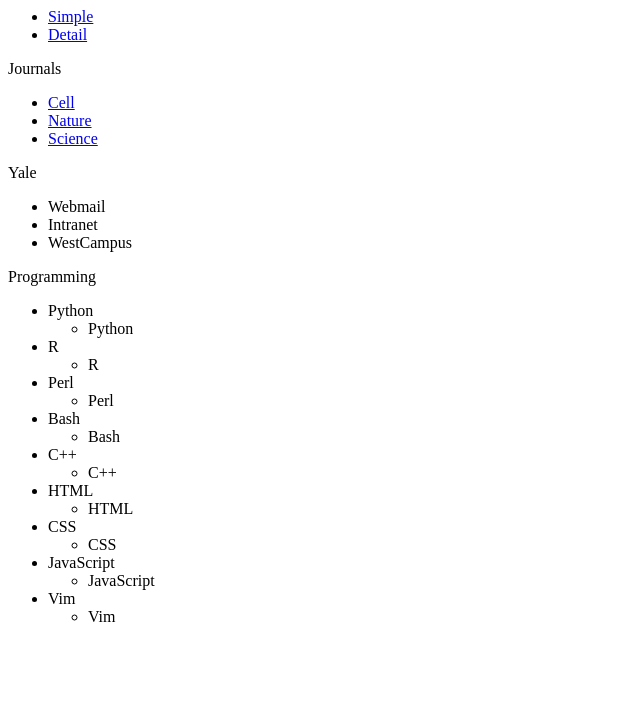
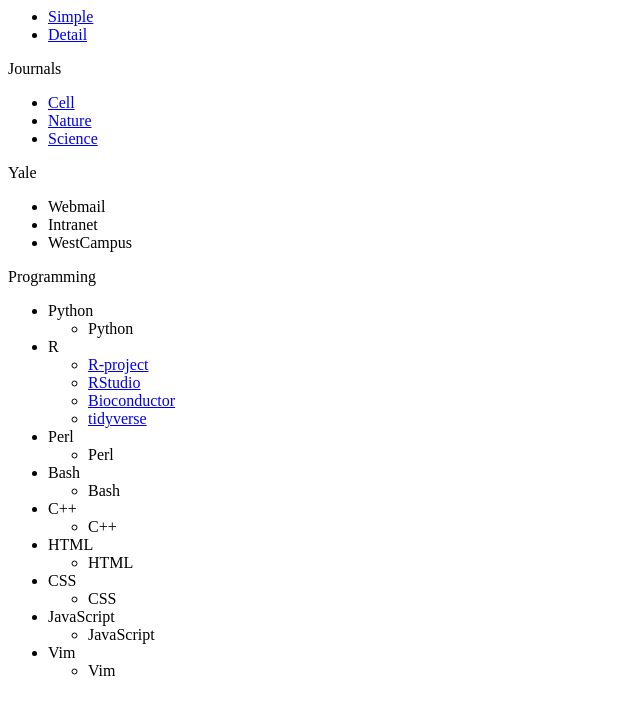
Before and after one commit to tianping/web_navigation, a plain HTML site: page index.html in a window 1280 px wide. Shown: the whole page, without its empty margins (0-640 px from the left). Drawn offline with Linux system fonts and the light colour scheme.

Commit message:
edit index

```diff
--- a/index.html
+++ b/index.html
@@ -32,7 +32,10 @@
 
 			<li> <a></a> R </li>
 			<ul>
-			<li> <a></a> R </li>
+			<li> <a href="https://www.r-project.org/">R-project </a> </li>
+			<li> <a href="https://www.rstudio.com/">RStudio </a> </li>
+			<li> <a href="https://www.bioconductor.org/">Bioconductor </a> </li>
+			<li> <a href="https://www.tidyverse.org/">tidyverse </a> </li>
 			</ul>
 
 			<li> <a></a> Perl </li>
```
